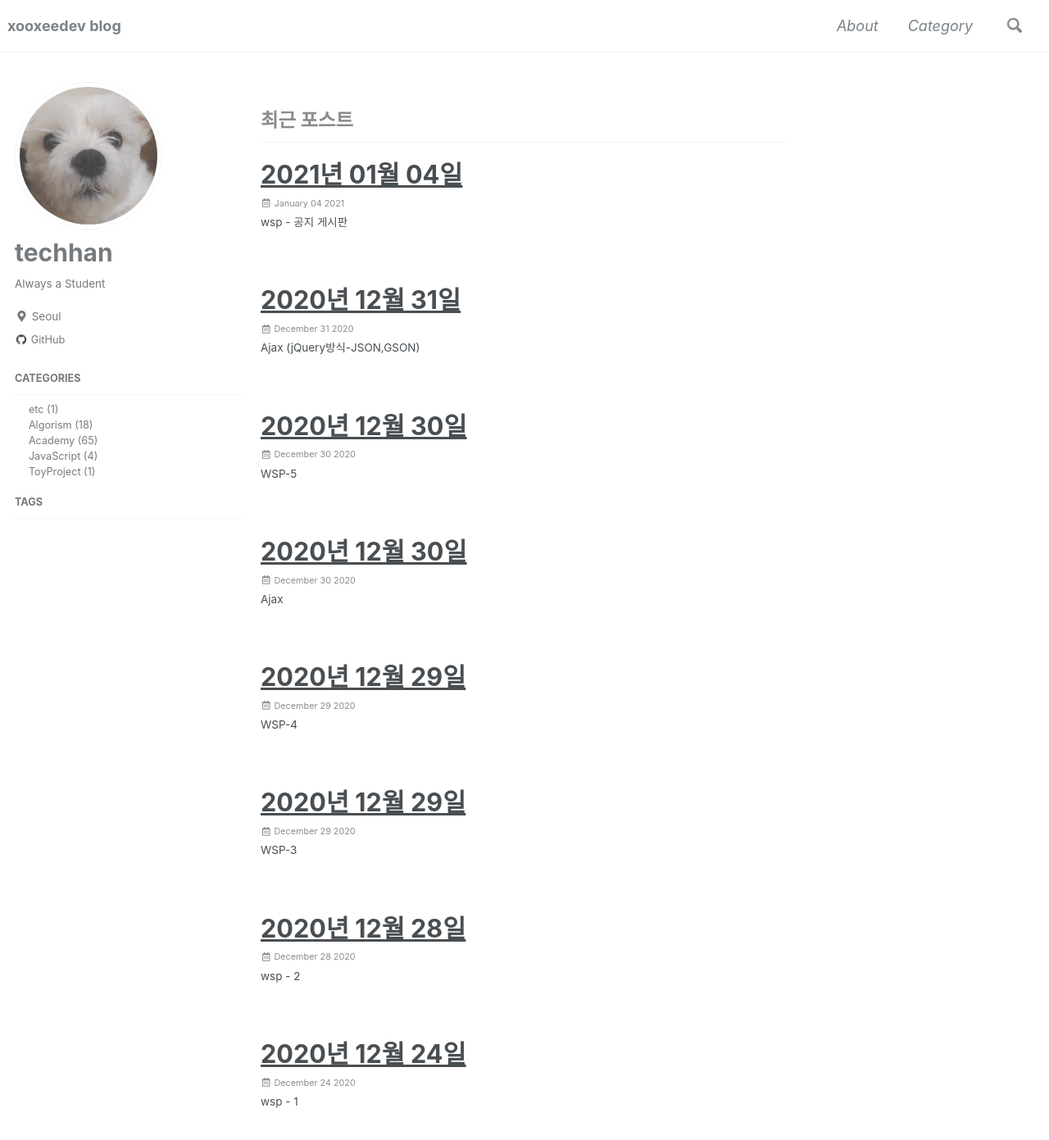
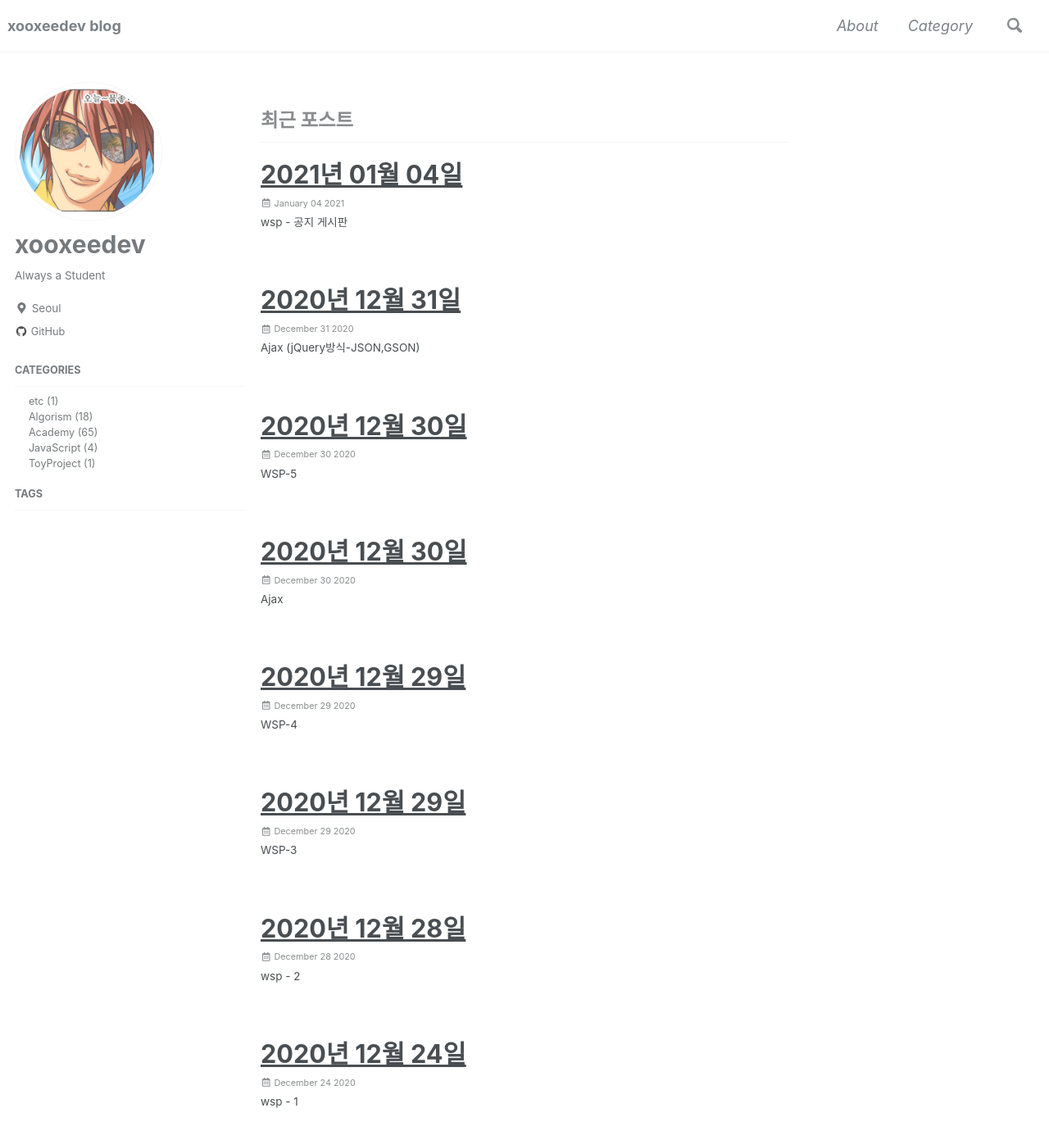
Before and after one commit to xooxeedev/xooxeedev.github.io, a Jekyll site: the page built from index.html, in a window 1280 px wide and 1400 px high. Shown: the top 1391 px of the window at 82% size. Built offline with Jekyll 4.4.1, drawn with Linux system fonts in a browser that asks for light colours; nearby versions of some CDN libraries; the list of posts is cut into pages by our own code; comment, search, counter and statistics services are not loaded; a style sheet for code colours, icons or effects is not loaded.

Commit message:
colorTest

```diff
--- a/_config.yml
+++ b/_config.yml
@@ -64,7 +64,7 @@ search_full_content      : true # true, false (default)
 search_provider          : algolia # lunr (default), algolia, google
 algolia:
   application_id         : D1F0JN8WSB # YOUR_APPLICATION_ID
-  index_name             : techhan # YOUR_INDEX_NAME
+  index_name             : xooxeedev # YOUR_INDEX_NAME
   search_only_api_key    : cc97cb5ce70e54357d7de0189d6b237e # YOUR_SEARCH_ONLY_API_KEY
   powered_by             : # true (default), false
 google:
@@ -102,20 +102,20 @@ analytics:
 
 # Site Author
 author:
-  name             : "techhan"
+  name             : "xooxeedev"
   avatar           : "/assets/img/profile.jpg" # path of avatar image, e.g. "/assets/images/bio-photo.jpg"
   bio              : "Always a Student"
   location         : "Seoul"
   email            : #"imreplay@imreplay.com"
   uri              :
-  home             : "https://techhan.github.io" # null (default), "absolute or relative url to link to author home"
+  home             : "https://xooxeedev.github.io" # null (default), "absolute or relative url to link to author home"
   bitbucket        : #"imreplay"
   codepen          :
   dribbble         :
   flickr           :
   facebook         : #"imreplay08"
   foursquare       :
-  github           : "techhan"
+  github           : "xooxeedev"
   gitlab           : #"imreplay"
   google_plus      :
   keybase          :
--- a/_sass/minimal-mistakes/_reset.scss
+++ b/_sass/minimal-mistakes/_reset.scss
@@ -39,7 +39,7 @@ body { margin: 0; }
 
 ::selection {
   color: #fff;
-  background:#7891b1;
+  background:#b2a9ff;
 }
 
 /* Display HTML5 elements in IE6-9 and FF3 */
```
Also changed, not shown: assets/img/profile.jpg.
